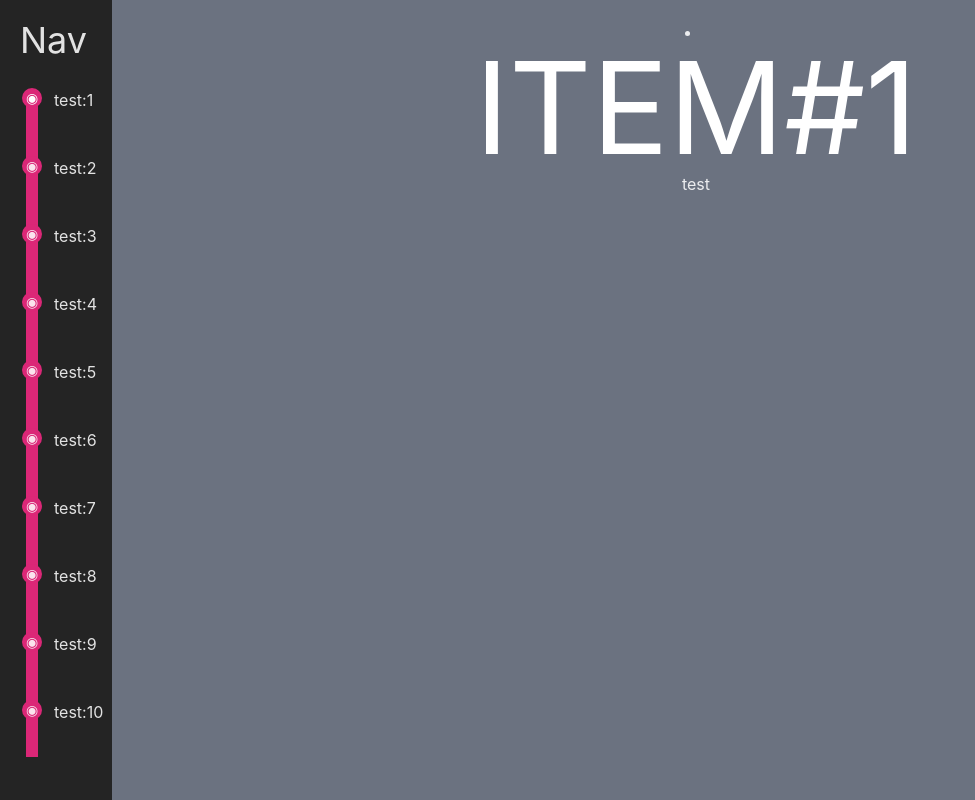
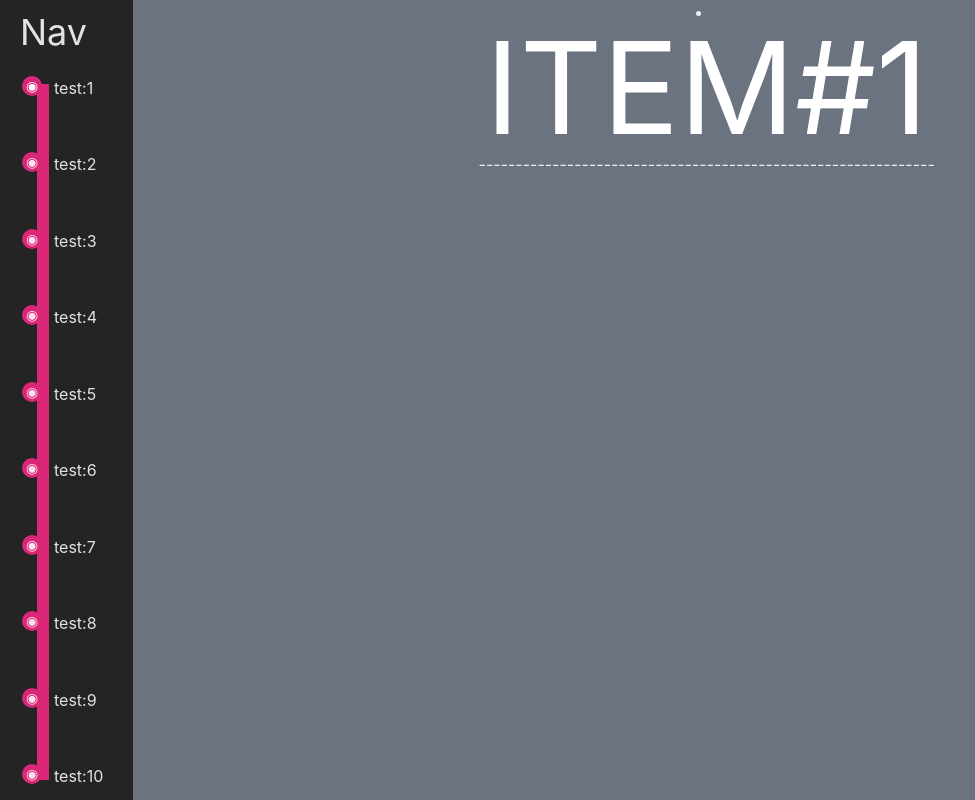
Before and after one commit to dsmontecastro/Portfolio, a React (Vite) app: page / in a window 1280 px wide. Shown: the whole page, without its empty margins (0-975 px from the left). Built offline with nearby package versions, Linux system fonts and the light colour scheme.

Commit message:
[APP] Minor Fixes + Optimized Nav

```diff
--- a/src/App.tsx
+++ b/src/App.tsx
@@ -9,10 +9,10 @@ export default function App() {
   const pageRefs = useRef<(HTMLLIElement | null)[]>([]);
 
   return (
-    <div id='app' className="w-screen h-full flex flex-row">
-      <Nav width='w-28' index={index} pageRefs={pageRefs} />
+    <>
+      <Nav index={index} pageRefs={pageRefs} />
       <Pages pageRefs={pageRefs} setIndex={setIndex} />
-    </div>
+    </>
   );
 
 }
--- a/src/global.css
+++ b/src/global.css
@@ -20,19 +20,16 @@
 
 #root {
 
-  /* Basic */
+  /* Sizes */
   width: 100vw;
   height: 100vh;
   min-width: 100vw;
   min-height: 100vh;
+
+  /* Layout */
+  display: flex;
   text-align: center;
-
-  /* Disable H-Scroll */
-  /* overflow: hidden; */
-  /* Firefox */
-  scrollbar-width: none;
-  /* IE/Edge */
-  -ms-overflow-style: none;
+  flex-direction: row;
 }
 
 * {
--- a/src/nav/Nav.tsx
+++ b/src/nav/Nav.tsx
@@ -4,12 +4,13 @@ import { pageNames } from '../pages/_';
 
 
 interface NavProps {
-    width: string
     index: number
     pageRefs: PageRefs
 }
 
-export default function Nav({ width, index, pageRefs }: NavProps) {
+export default function Nav({ index, pageRefs }: NavProps) {
+
+    const count = pageNames.length;
 
     const scrollOptions: ScrollIntoViewOptions = { behavior: 'smooth', block: 'center' };
 
@@ -22,6 +23,10 @@ export default function Nav({ width, index, pageRefs }: NavProps) {
         return `nav-${id}`;
     }
 
+    function idToGap(id: number) {
+        return `gap-${id}`;
+    }
+
     function navToPage(id: number) {
         const page = pageRefs.current[id];
         page?.scrollIntoView(scrollOptions);
@@ -32,43 +37,45 @@ export default function Nav({ width, index, pageRefs }: NavProps) {
         const text = 'text-' + ((id == index) ? baseColor : bgColor);
         const bg = 'bg-' + bgColor;
 
+        const isLast = id == count - 1;
+
         return (
-            <div key={id} id={idToNav(id)}>
-                <div className='flex flex-row'>
+            <div key={id}
+                id={idToNav(id)}
+                className={`${isLast ? 'flex-initial' : 'flex-1'} flex flex-col`}
+            >
+
+                <div className='flex-initial flex flex-row'>
                     <button
                         onClick={() => navToPage(id)}
                         className={`z-10 w-5 h-5 ml-0.5 rounded-full text-sm text-center align-middle ${text} ${bg}`}
                     > ◉ </button>
                     <p className='ml-3 '> {name}:{id + 1} </p>
                 </div >
+
+                {!isLast && <div id={idToGap(id)} className='flex-grow' />}
+
             </div >
         );
     }
 
     return (
 
-        <div id='nav' className={`${width} h-full`}>
+        <div id='nav' className={`w-min h-full`}>
 
-            <div id='nav-body' className='h-screen ml-5'>
+            <div id='nav-body' className='h-[100%] mx-5 flex flex-col'>
 
-                <header id='nav-head' className='h-10 mt-5 text-4xl text-left'> Nav </header>
+                <header id='nav-head' className='h-min my-3 text-4xl text-left flex-initial'>
+                    Nav
+                </header>
 
-                <div
-                    id='nav-body'
-                    className='mt-7 flex-1 flex flex-col'
-                >
+                <div id='nav-elements' className='my-3 flex-grow flex flex-row'>
 
-                    <ul id='nav-items' className='z-10 flex flex-col space-y-11'>
+                    <ul id='nav-items' className='z-10 h-full flex flex-col'>
                         {pageNames.map(nameToNav)}
                     </ul>
 
-                    <div id='nav-progress' className='w-3 h-5/6 mt-0.5 ml-1.5 flex-grow absolute flex flex-col bg-pink-600'>
-
-                        {/* <div id='nav-bar' className={'w-3 mt-14 flex-grow absolute top-1/2 left-1/4 transform -translate-x-1/2 -translate-y-1/2 bg-pink-600'}>
-X
-</div> */}
-
-                    </div>
+                    <div id='nav-progress' className='w-3 my-2 -ml-0.5 bg-pink-600 -translate-x-16' />
 
                 </div>
 
--- a/src/pages/_.tsx
+++ b/src/pages/_.tsx
@@ -12,22 +12,23 @@ const pageNames = [
 ]
 
 const pageBodies = [
-    test(),
-    test(),
-    test(),
-    test(),
-    test(),
-    test(),
-    test(),
-    test(),
-    test(),
-    test(),
+    test(1),
+    test(2),
+    test(3),
+    test(4),
+    test(5),
+    test(6),
+    test(7),
+    test(8),
+    test(9),
+    test(10),
 ]
 
-function test() {
+function test(id: number) {
     return (
-        <div className="w-full h-full">
-            <span> test </span>
+        <div className="w-full h-full text-center">
+            <p className='text-9xl text-white'> ITEM#{id}</p>
+            <span> -------------------------------------------------------------- </span>
         </div>
     )
 }
--- a/src/pages/_pages.tsx
+++ b/src/pages/_pages.tsx
@@ -19,14 +19,15 @@ export default function Pages({ pageRefs, setIndex }: NavProps) {
     }
 
     function pageToDiv(body: JSX.Element, id: number) {
-        const mb = `mb-${(id == count - 1) ? 0 : 5}`;
+        // const mb = `mb-${(id == count - 1) ? 0 : 5}`;
         return (
             <li
                 key={id}
                 id={idToPage(id)}
                 ref={(e) => pageRefs.current[id] = e}
-                className={`h-screen py-5 ${mb} bg-gray-500`}>
-                <p className='text-9xl mx-20 text-white'> ITEM#{id + 1}</p>
+                className='h-screen bg-gray-500'
+            >
+                {/* className={`h-screen ${mb} bg-gray-500`}> */}
                 {body}
             </li>
         );
@@ -34,7 +35,7 @@ export default function Pages({ pageRefs, setIndex }: NavProps) {
 
     function onUpdate(values: positionValues) {
         const pos = values.top;
-        let ind = Math.round(count * pos);
+        let ind = Math.floor(count * pos);
         if (ind >= count) { ind = count - 1; }
         setIndex(ind);
     }
@@ -42,26 +43,11 @@ export default function Pages({ pageRefs, setIndex }: NavProps) {
 
     return (
 
-        <div id='page-container' className='w-full h-full flex-1 bg-blue-500 overflow-none'>
+        <div id='pages' className='w-full h-full flex-1 bg-blue-500 overflow-none'>
             <Scrollbars onUpdate={(values) => onUpdate(values)}>
-                <div id='pageRefs-list'> {pageBodies.map(pageToDiv)} </div>
+                <div id='pages-list'> {pageBodies.map(pageToDiv)} </div>
             </Scrollbars>
         </div>
-
-        // <>
-        //     <Scrollbars
-        //         id='page-container'
-        //         className='w-full h-full flex-1 bg-blue-500 overflow-none'
-        //         onUpdate={(values) => onUpdate(values)}
-        //         autoHide={true}
-        //         hideTracksWhenNotNeeded={true}
-        //         renderTrackHorizontal={props => <div {...props} className='h-0 hidden track-horizontal' />}>
-
-        //         <div id='pageRefs-list'> {pageBodies.map(pageToDiv)} </div>
-
-        //     </Scrollbars>
-
-        // </>
 
     );
 
```
